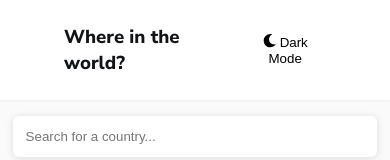
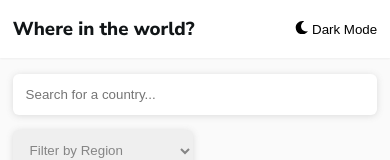
Before and after one commit to ashiquemushtaq/Countries, a React (Create React App) app: page / in a window 390 px wide. Shown: the top 160 px of the page. Built offline with nearby package versions, Linux system fonts and the light colour scheme; no server answers.

Commit message:
Update style.css

```diff
--- a/src/components/style.css
+++ b/src/components/style.css
@@ -77,7 +77,7 @@ span{
 }
 
 @media only screen and (max-width: 680px){
-    .nav{
+    nav{
         padding: 1rem 0.8rem;
     }
 
```
